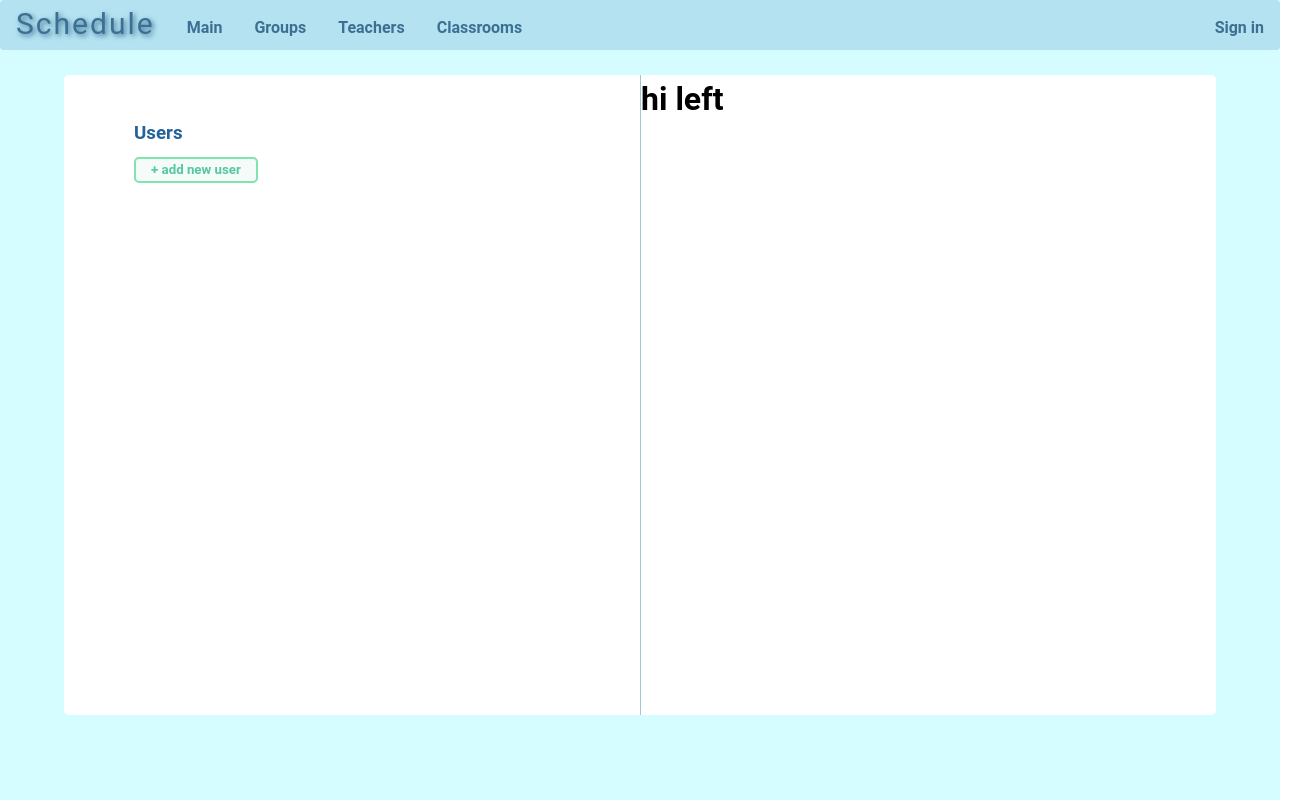
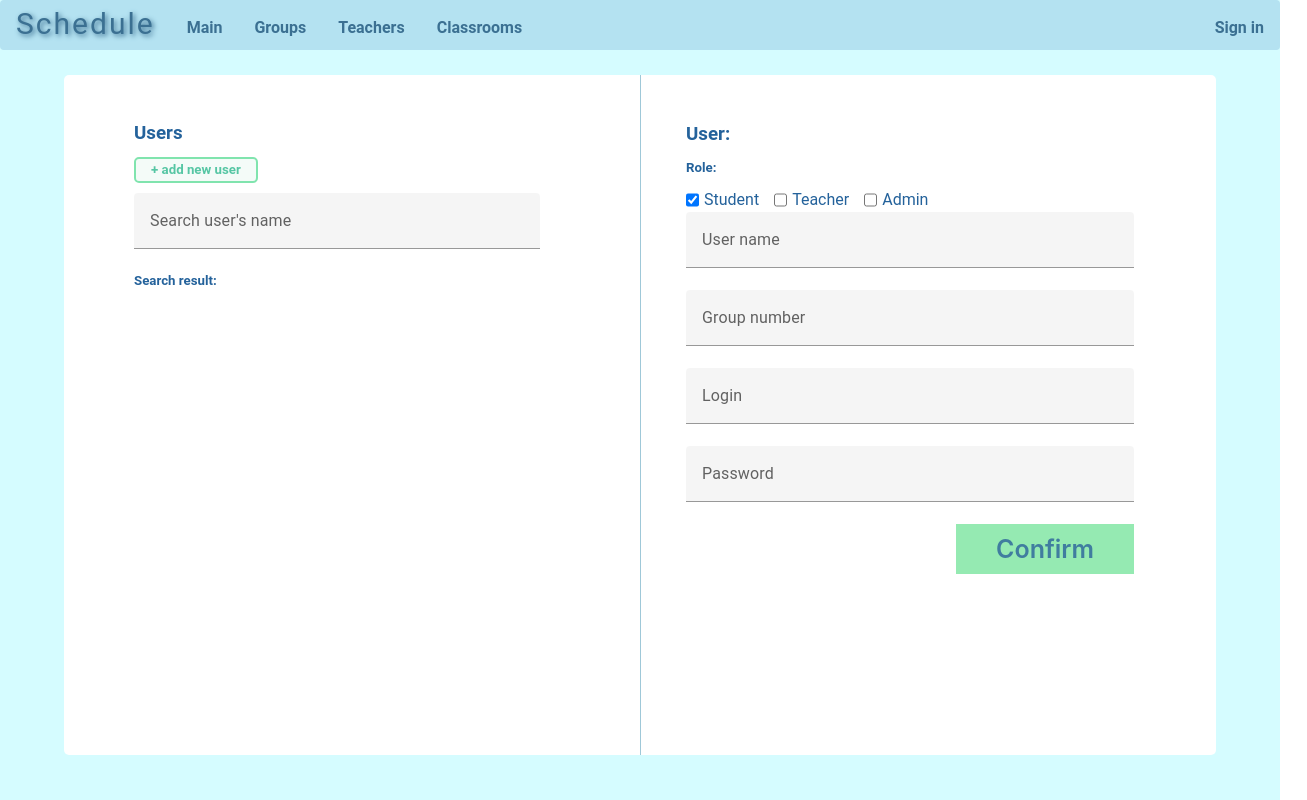
Before and after one commit to SyrykhSergey/schedule-lab, a Vue app: page /users in a window 1280 px wide. Shown: the whole page, 1307 px wide, since content can reach past the window. Built offline with nearby package versions, Linux system fonts and the light colour scheme.

Commit message:
Верстка админки для юзеров сделана, нужна логика и связь с api

```diff
--- a/src/components/users-edit-form.vue
+++ b/src/components/users-edit-form.vue
@@ -1,17 +1,90 @@
 <template>
     <div class="main-edit">
-        <h1>hi left</h1>
+        <h3>User:</h3>
+        <h5>Role:</h5>
+
+        <div class="role">
+            <input type="checkbox" id="checkbox-student" v-model="student_role">
+            <label for="checkbox-student">Student</label>
+
+            <input type="checkbox" id="checkbox-teacher" v-model="teacher_role">
+            <label for="checkbox-teacher">Teacher</label>
+
+            <input type="checkbox" id="checkbox-admin" v-model="admin_role">
+            <label for="checkbox-admin">Admin</label>
+        </div>
+
+        <div class="fields">
+            <v-text-field
+                v-model="name"
+                label="User name"
+                required
+
+            ></v-text-field>
+            <v-text-field
+                v-model="name"
+                label="Group number"
+                required
+            ></v-text-field>
+            <v-text-field
+                v-model="name"
+                label="Login"
+                required
+            ></v-text-field>
+            <v-text-field
+                v-model="name"
+                label="Password"
+                required
+            ></v-text-field>
+        </div>
+        <div class="btn">
+            <confirm-button>Confirm</confirm-button>
+        </div>
+
     </div>
 </template>
 
 <script>
+import ConfirmButton from "@/components/UI/confirm-button.vue";
+
 export default {
-
+    components: {ConfirmButton},
+    data(){
+        return{
+            admin_role: false,
+            teacher_role: false,
+            student_role: true
+        }
+    }
 }
 </script>
 
 <style scoped>
 .main-edit{
     width: 45vw;
+    margin: 45px;
+}
+.role{
+    display: flex;
+}
+.fields{
+    margin-right: 10vw;
+}
+.btn{
+    display: flex;
+    justify-content: flex-end;
+    margin-right: 10vw;
+}
+h3,h5{
+    color: #24629B;
+    padding-bottom: 10px;
+}
+label{
+    margin-right: 15px;
+    margin-left: 5px;
+    color: #24629B;
+}
+input{
+    color: #24629B;
 }
 </style>
--- a/src/components/users-search-form.vue
+++ b/src/components/users-search-form.vue
@@ -3,14 +3,24 @@
         <div class="second-main">
             <h3>Users</h3>
             <button><h5>+ add new user</h5></button>
-            <input>
+            <v-text-field
+                v-model="name"
+                label="Search user's name"
+                required
+            ></v-text-field>
+            <h5>Search result:</h5>
+
         </div>
     </div>
 </template>
 
 <script>
 export default {
-
+    data(){
+        return{
+            name: '',
+        }
+    }
 }
 </script>
 
@@ -22,7 +32,7 @@ export default {
 .second-main{
     margin: 44px 100px auto 70px;
 }
-h3{
+h3, h5{
     color: #24629B;
 }
 button{
@@ -31,7 +41,7 @@ button{
     background: #F4FBF8;
     margin: 10px 0 10px 0;
 }
-h5{
+button h5{
     color: #56C6A4;
     padding: 1px 15px 1px 15px;
 }
--- a/src/pages/users-page.vue
+++ b/src/pages/users-page.vue
@@ -24,7 +24,7 @@ export default {
 .main{
     background: white;
     width: 90vw;
-    height: 80vh;
+    height: 85vh;
     margin-left: 5vw;
     margin-top: 25px;
     border-radius: 5px;
```
Also changed, not shown: src/components/user-cart.vue (added, +15 -0 lines).
